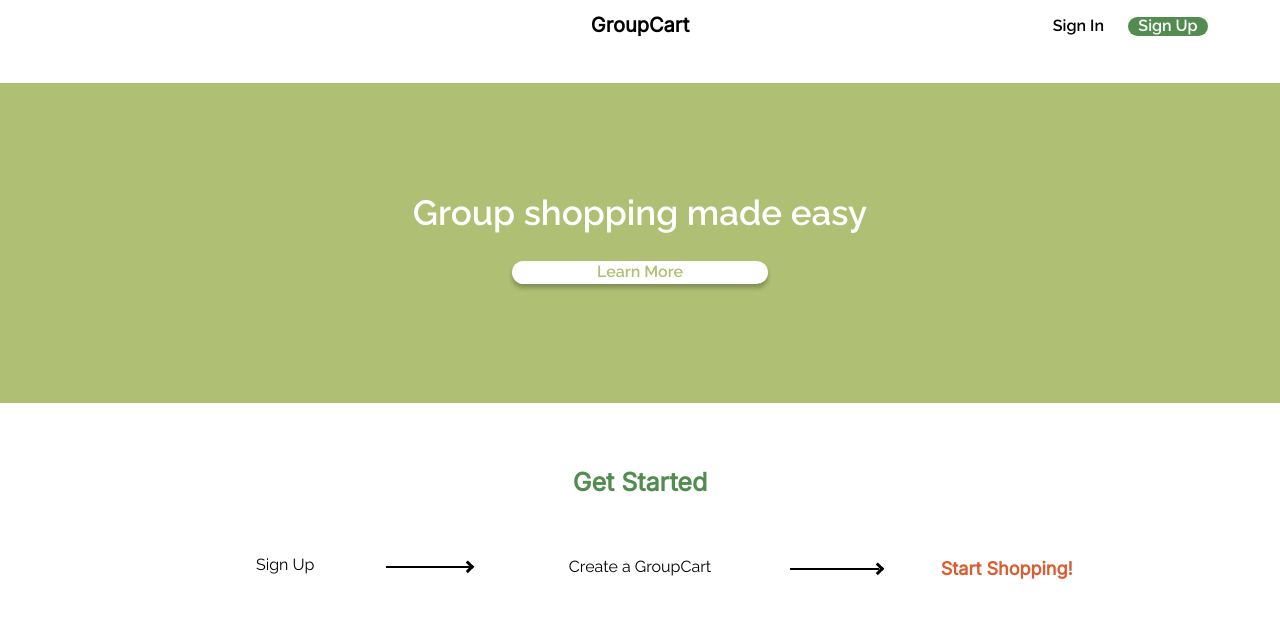
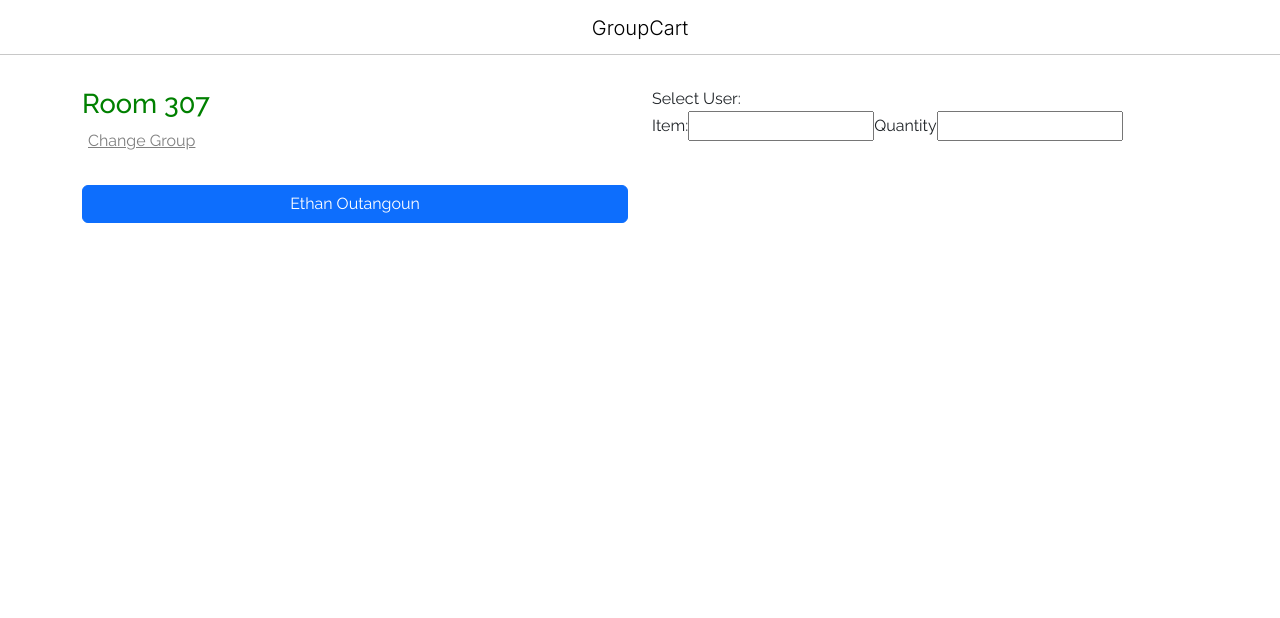
Before and after one commit to ethanoutangoun/groupcart, a React (Create React App) app in the folder frontend/: page / in a window 1280 px wide. Shown: the top 618 px of the page. Built offline with nearby package versions, Linux system fonts and the light colour scheme.

Commit message:
baseform

```diff
--- a/frontend/src/Orders/Form.js
+++ b/frontend/src/Orders/Form.js
@@ -4,29 +4,55 @@ import React, {useState} from 'react';
 
 
 
-function handleChange(event) {
-    const { name, value } = event.target;
-    if (name === "job")
-       setPerson(
-          {name: person['name'], job: value}
-       );
-    else
-      setPerson(
-          {name: value, job: person['job']}
-       );
-  }
+
 
 
 
 
 
 function Form() {
-   const [item, setItem] = useState(
+
+
+   function handleChange(event) {
+      const { item, value } = event.target;
+      if (item === "quantity")
+         setItems(
+            {item: items['item'], quantity: value}
+         );
+      else
+        setItems(
+            {item: value, quantity: items['quantity']}
+         );
+    }
+
+   const [items, setItems] = useState(
       {
          item: '',
          quantity: '',
       }
    );
 
+
+
+
+   return (
+      <form>
+        <label htmlFor="item">Item: </label>
+        <input
+          type="text"
+          name="name"
+          id="name"
+          value={items.item}
+          onChange={handleChange} />
+        <label htmlFor="quantity">Quantity</label>
+        <input
+          type="text"
+          name="job"
+          id="job"
+          value={items.quantity}
+          onChange={handleChange} />
+      </form>
+  );
+
 }
 export default Form;
--- a/frontend/src/Orders/Orders.css
+++ b/frontend/src/Orders/Orders.css
@@ -47,9 +47,9 @@ table, th, td {
 
 .header{
 
-    padding: 0.2em;
+    padding: 0.4em;
     background: white;
-
+    padding-top: 1em;
 
     text-align: center;
 
@@ -57,5 +57,29 @@ table, th, td {
 }
 
 .groupName{
-  padding: 1em;
+
+
+  padding-top: 2em;
 }
+
+.groupName h2{
+  color: green;
+  font-size: 1.7rem;
+
+}
+
+.changeGroupBtn button{
+  border: none;
+  color: gray;
+  background: white;
+  text-decoration: underline;
+  margin: 0;
+
+  padding-bottom: 2em;
+
+
+}
+
+.form-container{
+  padding-top: 2em;
+}
--- a/frontend/src/Orders/Orders.js
+++ b/frontend/src/Orders/Orders.js
@@ -1,4 +1,5 @@
-
+//Page for adding to order
+import Button from 'react-bootstrap/Button';
 import 'bootstrap/dist/css/bootstrap.min.css';
 import './Orders.css'
 
@@ -8,6 +9,9 @@ import Container from 'react-bootstrap/Container';
 import Row from 'react-bootstrap/Row';
 import Col from 'react-bootstrap/Col';
 import UserCart from './UserCart';
+import Form from './Form';
+
+
 import { useState } from 'react';
 
 
@@ -64,9 +68,15 @@ function Orders(){
             <Container>
                 <Row>
                     <Col>
+
                     <div className='groupName'>
                         <h2> Room 307</h2>
+
                     </div>
+                    <div className='changeGroupBtn'>
+                        <button >Change Group</button>
+                        </div>
+
 
 
 
@@ -79,7 +89,13 @@ function Orders(){
 
                     <Col>
 
-                    Second Column
+
+                        <div className='form-container'>
+                            Select User:
+                            <Form />
+
+                        </div>
+
 
                     </Col>
 
--- a/frontend/src/Orders/UserCart.js
+++ b/frontend/src/Orders/UserCart.js
@@ -26,10 +26,11 @@ function CartBody(props) {
         return (
           <tr key={index}>
             <td>{row.item}</td>
+
+            <td> <button> - </button></td>
             <td>{row.quantity}</td>
-            <td>
-                <button onClick={() => props.removeItems(index)}>Delete</button>
-            </td>
+            <td> <button> + </button> </td>
+            <td> <button onClick={() => props.removeItems(index)}>Delete</button> </td>
           </tr>
         );
       });
--- a/frontend/src/index.js
+++ b/frontend/src/index.js
@@ -5,11 +5,12 @@ import { BrowserRouter } from 'react-router-dom'
 
 //import Profile from "./ProfilePage/Profile";
 import App from "./App";
+import Orders from './Orders/Orders';
 //ReactDOM.render(<Profile />, document.getElementById('root'));
 
 const root = ReactDOM.createRoot(document.getElementById("root"));
 root.render(
     <BrowserRouter>
-        <App />
+        <Orders />
     </BrowserRouter>
 )
```
Also changed, not shown: 1 other file (tests, documents, lock files or other folders).
